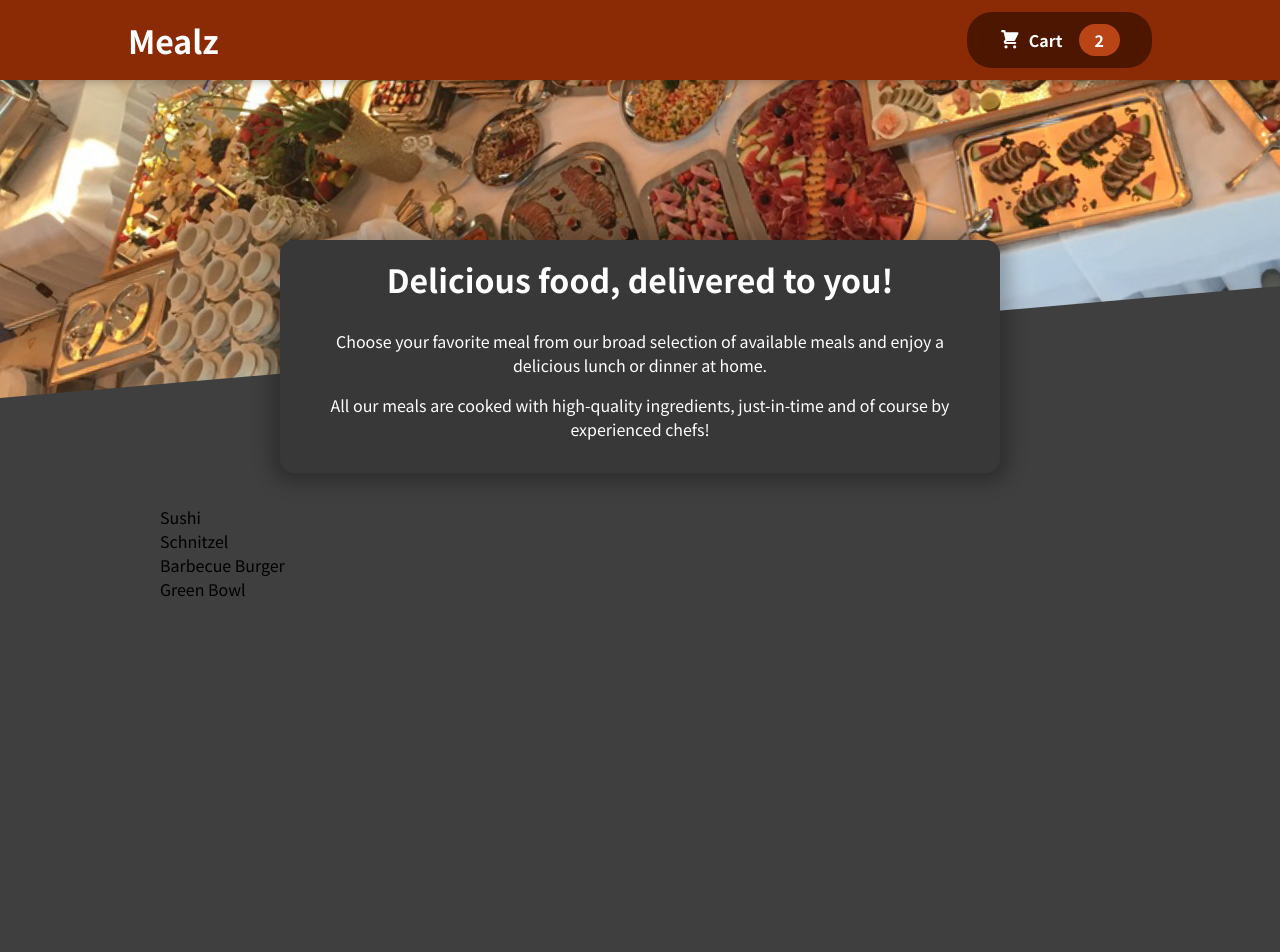
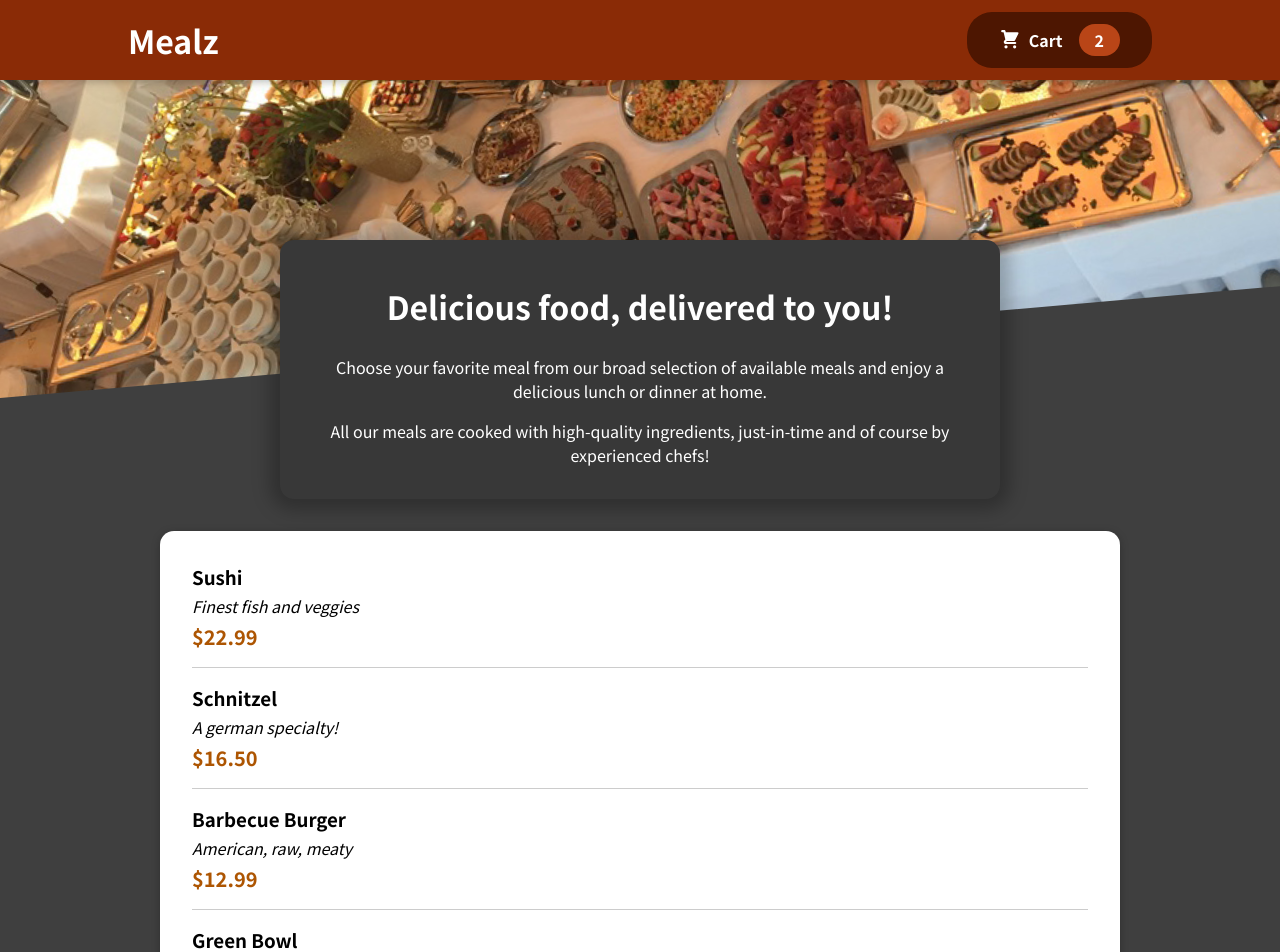
Before and after one commit to neerajprabhuram/food-order-app, a React (Create React App) app: page / in a window 1280 px wide. Shown: the top 952 px of the page. Before the commit the page ends 800 px from the top, so only its background shows below. Built offline with nearby package versions, Linux system fonts and the light colour scheme.

Commit message:
added individual MeaLItems and displayed them

```diff
--- a/src/components/Meals/AvailableMeals.js
+++ b/src/components/Meals/AvailableMeals.js
@@ -1,3 +1,6 @@
+import Card from '../UI/Card'
+import MealItem from './MealItem/MealItem'
+
 import classes from './AvailableMeals.module.css'
 
 const DUMMY_MEALS = [
@@ -28,11 +31,21 @@
 ]
 
 const AvailableMeals = () => {
-  const mealsList = DUMMY_MEALS.map((meal) => <li>{meal.name}</li>)
+  const mealsList = DUMMY_MEALS.map((meal) => (
+    <MealItem
+      key={meal.id}
+      //could also do meal={meal} and in MealItem, for name, props.meal.name
+      name={meal.name}
+      description={meal.description}
+      price={meal.price}
+    />
+  ))
 
   return (
     <section className={classes.meals}>
-      <ul>{mealsList}</ul>
+      <Card>
+        <ul>{mealsList}</ul>
+      </Card>
     </section>
   )
 }
--- /dev/null
+++ b/src/components/Meals/MealItem/MealItem.js
@@ -0,0 +1,18 @@
+import classes from './MealItem.module.css'
+
+const MealItem = (props) => {
+  const price = `$${props.price.toFixed(2)}`
+
+  return (
+    <li className={classes.meal}>
+      <div>
+        <h3>{props.name}</h3>
+        <div className={classes.description}>{props.description}</div>
+        <div className={classes.price}>{price}</div>
+      </div>
+      <div></div>
+    </li>
+  )
+}
+
+export default MealItem
--- /dev/null
+++ b/src/components/Meals/MealItem/MealItem.module.css
@@ -0,0 +1,22 @@
+.meal {
+  display: flex;
+  justify-content: space-between;
+  margin: 1rem;
+  padding-bottom: 1rem;
+  border-bottom: 1px solid #ccc;
+}
+
+.meal h3 {
+  margin: 0 0 0.25rem 0;
+}
+
+.description {
+  font-style: italic;
+}
+
+.price {
+  margin-top: 0.25rem;
+  font-weight: bold;
+  color: #ad5502;
+  font-size: 1.25rem;
+}
--- a/src/components/Meals/MealsSummary.module.css
+++ b/src/components/Meals/MealsSummary.module.css
@@ -14,5 +14,5 @@
 
 .summary h2 {
   font-size: 2rem;
-  margin-top: 0;
+  /* margin-top: 0; */
 }
--- /dev/null
+++ b/src/components/UI/Card.js
@@ -0,0 +1,9 @@
+import classes from './Card.module.css'
+
+import React from 'react'
+
+const Card = (props) => {
+  return <div className={classes.card}>{props.children}</div>
+}
+
+export default Card
--- /dev/null
+++ b/src/components/UI/Card.module.css
@@ -0,0 +1,6 @@
+.card {
+  padding: 1rem;
+  box-shadow: 0 2px 8px rgba(0, 0, 0, 0.25);
+  border-radius: 14px;
+  background-color: white;
+}
```
Also changed, not shown: src/components/Meals/MealItem/MealItemForm.js (added), 1 other file (tests, documents, lock files or other folders).
